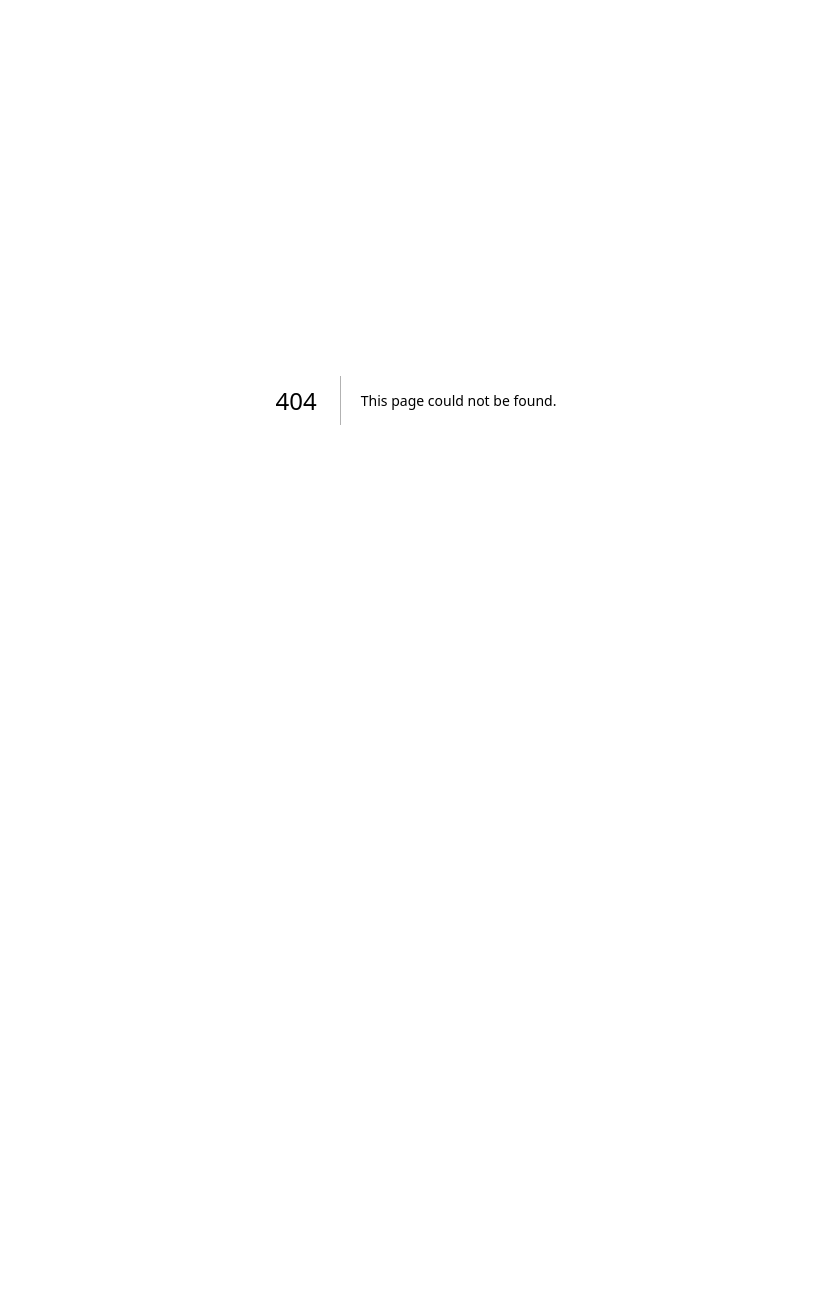
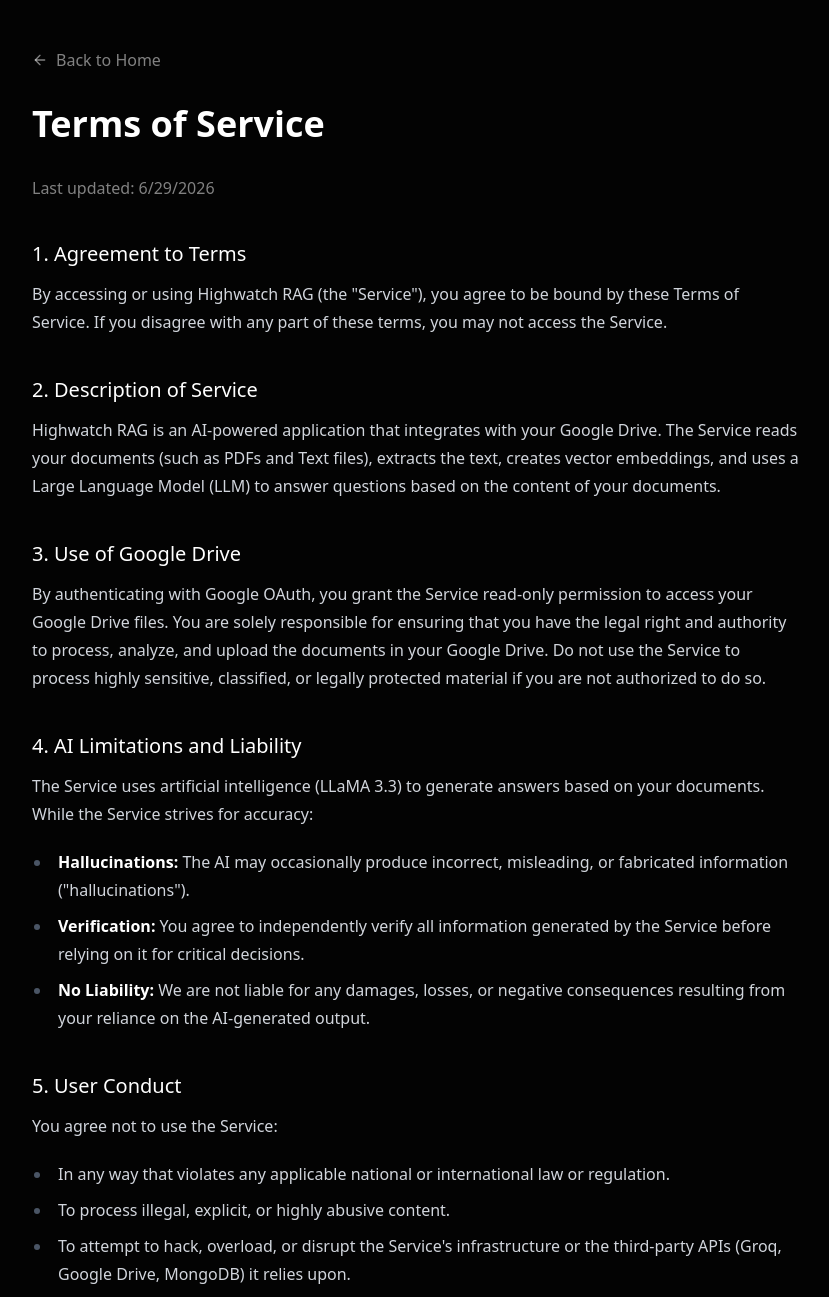
Before and after one commit to harshcoder-harsh/Eko_assignment, a Next.js app in the folder frontend/: page /terms in a window 1280 px wide. Before the commit this address had no page. Shown: the top 1297 px of the page, without its empty margins (224-1053 px from the left). Before the commit the page ends 800 px from the top, so only its background shows below. Built offline with nearby package versions, Linux system fonts and the light colour scheme.

Commit message:
feat(frontend): add terms of service page

```diff
--- /dev/null
+++ b/frontend/src/app/terms/page.tsx
@@ -0,0 +1,79 @@
+import Link from "next/link";
+import { ArrowLeft } from "lucide-react";
+
+export default function TermsOfService() {
+  return (
+    <main className="min-h-screen bg-[#030303] text-white/80 font-sans p-6 md:p-12 selection:bg-white selection:text-black">
+      <div className="max-w-3xl mx-auto">
+        <Link href="/" className="inline-flex items-center gap-2 text-white/50 hover:text-white mb-8 transition-colors">
+          <ArrowLeft className="w-4 h-4" />
+          Back to Home
+        </Link>
+
+        <h1 className="text-3xl md:text-4xl font-semibold text-white mb-8">Terms of Service</h1>
+        <p className="mb-4 text-white/50">Last updated: {new Date().toLocaleDateString()}</p>
+
+        <div className="prose prose-invert prose-white max-w-none space-y-6">
+          <section>
+            <h2 className="text-xl text-white font-medium mb-3">1. Agreement to Terms</h2>
+            <p>
+              By accessing or using Highwatch RAG (the "Service"), you agree to be bound by these Terms of Service. If you disagree with any part of these terms, you may not access the Service.
+            </p>
+          </section>
+
+          <section>
+            <h2 className="text-xl text-white font-medium mb-3">2. Description of Service</h2>
+            <p>
+              Highwatch RAG is an AI-powered application that integrates with your Google Drive. The Service reads your documents (such as PDFs and Text files), extracts the text, creates vector embeddings, and uses a Large Language Model (LLM) to answer questions based on the content of your documents.
+            </p>
+          </section>
+
+          <section>
+            <h2 className="text-xl text-white font-medium mb-3">3. Use of Google Drive</h2>
+            <p>
+              By authenticating with Google OAuth, you grant the Service read-only permission to access your Google Drive files. You are solely responsible for ensuring that you have the legal right and authority to process, analyze, and upload the documents in your Google Drive. Do not use the Service to process highly sensitive, classified, or legally protected material if you are not authorized to do so.
+            </p>
+          </section>
+
+          <section>
+            <h2 className="text-xl text-white font-medium mb-3">4. AI Limitations and Liability</h2>
+            <p>
+              The Service uses artificial intelligence (LLaMA 3.3) to generate answers based on your documents. While the Service strives for accuracy:
+            </p>
+            <ul className="list-disc pl-5 space-y-2 mt-2">
+              <li><strong>Hallucinations:</strong> The AI may occasionally produce incorrect, misleading, or fabricated information ("hallucinations").</li>
+              <li><strong>Verification:</strong> You agree to independently verify all information generated by the Service before relying on it for critical decisions.</li>
+              <li><strong>No Liability:</strong> We are not liable for any damages, losses, or negative consequences resulting from your reliance on the AI-generated output.</li>
+            </ul>
+          </section>
+
+          <section>
+            <h2 className="text-xl text-white font-medium mb-3">5. User Conduct</h2>
+            <p>
+              You agree not to use the Service:
+            </p>
+            <ul className="list-disc pl-5 space-y-2 mt-2">
+              <li>In any way that violates any applicable national or international law or regulation.</li>
+              <li>To process illegal, explicit, or highly abusive content.</li>
+              <li>To attempt to hack, overload, or disrupt the Service's infrastructure or the third-party APIs (Groq, Google Drive, MongoDB) it relies upon.</li>
+            </ul>
+          </section>
+
+          <section>
+            <h2 className="text-xl text-white font-medium mb-3">6. Termination</h2>
+            <p>
+              We reserve the right to terminate or suspend your access to the Service immediately, without prior notice or liability, for any reason whatsoever, including without limitation if you breach the Terms.
+            </p>
+          </section>
+
+          <section>
+            <h2 className="text-xl text-white font-medium mb-3">7. Changes to Terms</h2>
+            <p>
+              We reserve the right, at our sole discretion, to modify or replace these Terms at any time. By continuing to access or use our Service after those revisions become effective, you agree to be bound by the revised terms.
+            </p>
+          </section>
+        </div>
+      </div>
+    </main>
+  );
+}
```
